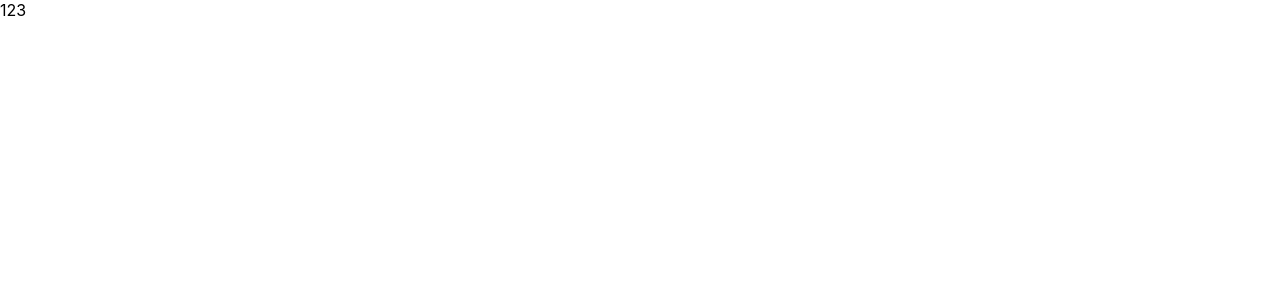
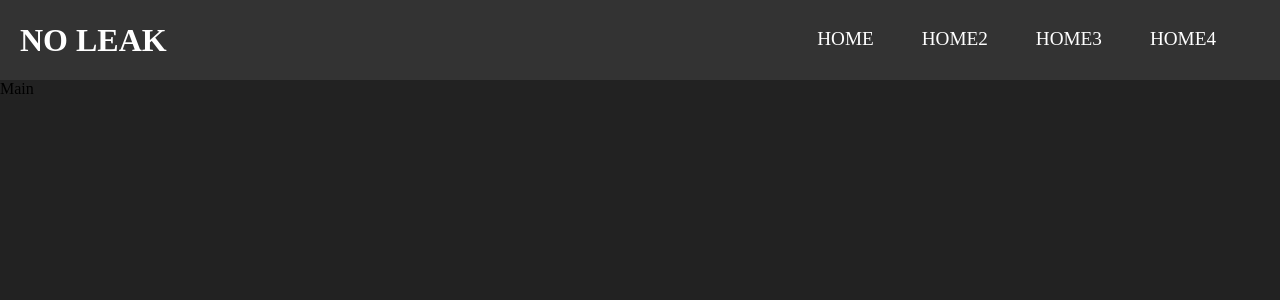
Before and after one commit to km3140/NoLeak-dApp_Hackathon, a React (Create React App) app in the folder client/: page / in a window 1280 px wide. Shown: the top 300 px of the page. Built offline with nearby package versions, Linux system fonts and the light colour scheme; a web font is replaced by a local one.

Commit message:
[FEAT] Navbar 구성

```diff
--- a/client/package.json
+++ b/client/package.json
@@ -8,6 +8,8 @@
     "@testing-library/user-event": "^13.5.0",
     "react": "^18.2.0",
     "react-dom": "^18.2.0",
+    "react-icons": "^4.4.0",
+    "react-router-dom": "^6.4.1",
     "react-scripts": "5.0.1",
     "web-vitals": "^2.1.4"
   },
--- a/client/src/App.css
+++ b/client/src/App.css
@@ -1,38 +1,19 @@
-.App {
-  text-align: center;
+* {
+  margin: 0;
+  padding: 0;
+  text-decoration: none;
+  list-style: none;
 }
 
-.App-logo {
-  height: 40vmin;
-  pointer-events: none;
+@font-face {
+  font-family: "NEXON Lv1 Gothic OTF";
+  src: url("https://cdn.jsdelivr.net/gh/projectnoonnu/noonfonts_20-04@2.1/NEXON Lv1 Gothic OTF.woff")
+    format("woff");
+  font-weight: normal;
+  font-style: normal;
 }
 
-@media (prefers-reduced-motion: no-preference) {
-  .App-logo {
-    animation: App-logo-spin infinite 20s linear;
-  }
+body {
+  background-color: #222;
+  font-family: "NEXON Lv1 Gothic OTF";
 }
-
-.App-header {
-  background-color: #282c34;
-  min-height: 100vh;
-  display: flex;
-  flex-direction: column;
-  align-items: center;
-  justify-content: center;
-  font-size: calc(10px + 2vmin);
-  color: white;
-}
-
-.App-link {
-  color: #61dafb;
-}
-
-@keyframes App-logo-spin {
-  from {
-    transform: rotate(0deg);
-  }
-  to {
-    transform: rotate(360deg);
-  }
-}
--- a/client/src/App.js
+++ b/client/src/App.js
@@ -1,7 +1,19 @@
 import "./App.css";
+import { Route, Routes, BrowserRouter as Router } from "react-router-dom";
+import Navbar from "./components/Navbar";
+import Main from "./components/Main";
 
 function App() {
-  return <div>123</div>;
+  return (
+    <>
+      <Router>
+        <Navbar />
+        <Routes>
+          <Route path="/" element={<Main />} />
+        </Routes>
+      </Router>
+    </>
+  );
 }
 
 export default App;
--- /dev/null
+++ b/client/src/components/Main.js
@@ -0,0 +1,8 @@
+import React from "react";
+
+// 1. 거래세목 2. 거래내역(contract) 3. 송신인 4. 수신인 5. 금액
+function Main() {
+  return <div>Main</div>;
+}
+
+export default Main;
--- /dev/null
+++ b/client/src/components/Navbar.js
@@ -0,0 +1,51 @@
+import React, { useState } from "react";
+import { Link } from "react-router-dom";
+import { FaBars } from "react-icons/fa";
+import { GoX } from "react-icons/go";
+import { MdOutlineAccountBalanceWallet } from "react-icons/md";
+
+import "../styles/Navbar.css";
+
+function Navbar() {
+  const [click, setClick] = useState(false);
+
+  const handleClick = () => setClick(!click);
+  return (
+    <>
+      <nav className="navbar">
+        <div className="nav_container">
+          <Link to="/" className="nav_logo">
+            NO LEAK
+          </Link>
+          <ul className={click ? "nav_menu active" : "nav_menu"}>
+            <li className="nav_item">
+              <Link to="/" className="nav_link" onClick={handleClick}>
+                HOME
+              </Link>
+            </li>
+            <li className="nav_item">
+              <Link to="/" className="nav_link" onClick={handleClick}>
+                HOME2
+              </Link>
+            </li>
+            <li className="nav_item">
+              <Link to="/" className="nav_link" onClick={handleClick}>
+                HOME3
+              </Link>
+            </li>
+            <li className="nav_item">
+              <Link to="/" className="nav_link" onClick={handleClick}>
+                HOME4
+              </Link>
+            </li>
+          </ul>
+          <div className="nav_icon" onClick={handleClick}>
+            {click ? <GoX /> : <FaBars />}
+          </div>
+        </div>
+      </nav>
+    </>
+  );
+}
+
+export default Navbar;
--- /dev/null
+++ b/client/src/styles/Navbar.css
@@ -0,0 +1,115 @@
+.navbar {
+  background-color: #333;
+  height: 80px;
+  display: flex;
+  justify-content: center;
+  align-items: center;
+  font-size: 1.2rem;
+  position: sticky;
+  top: 0;
+  z-index: 20;
+}
+
+.nav_container {
+  display: flex;
+  justify-content: center;
+  align-items: center;
+  width: 100%;
+  height: 80px;
+  max-width: 1500px;
+}
+
+.nav_logo {
+  color: #fff;
+  align-items: center;
+  margin-left: 20px;
+  cursor: pointer;
+  text-decoration: none;
+  font-size: 2rem;
+  font-weight: 800;
+  flex-grow: 1;
+}
+
+.nav_menu {
+  display: flex;
+  list-style: none;
+  text-align: center;
+  margin-right: 2rem;
+}
+
+.nav_link {
+  color: #fff;
+  text-decoration: none;
+  padding: 0.5rem 1rem;
+  height: 100%;
+  border-bottom: 3px solid transparent;
+}
+
+.nav_item {
+  line-height: 40px;
+  margin-right: 1rem;
+}
+
+.nav_item:after {
+  content: "";
+  display: block;
+  height: 3px;
+  width: 0;
+  background: transparent;
+  transition: width 0.7s ease, background-color 0.5s ease;
+}
+
+.nav_item:hover:after {
+  width: 100%;
+  background: #ffdd40;
+}
+
+.nav_item .active {
+  color: #ffdd40;
+  border: 1px solid #ffdd40;
+}
+
+.nav_icon {
+  display: none;
+}
+
+@media screen and (max-width: 960px) {
+  .nav_menu {
+    display: flex;
+    flex-direction: column;
+    width: 100%;
+    border-top: 1px solid #221;
+    position: absolute;
+    top: 80px;
+    left: -110%;
+    opacity: 1;
+  }
+
+  .nav_menu.active {
+    background: #333;
+    left: 0px;
+    opacity: 1;
+
+    z-index: 1;
+  }
+  .nav_item .active {
+    color: #ffdd40;
+    border: none;
+  }
+  .nav_link {
+    padding: 1.5rem;
+    width: 100%;
+    display: table;
+  }
+
+  .nav_icon {
+    display: block;
+    position: absolute;
+    top: 5px;
+    right: 0;
+    transform: translate(-100%, 60%);
+    font-size: 1.8rem;
+    cursor: pointer;
+    color: #fff;
+  }
+}
```
Also changed, not shown: 1 other file (tests, documents, lock files or other folders).
